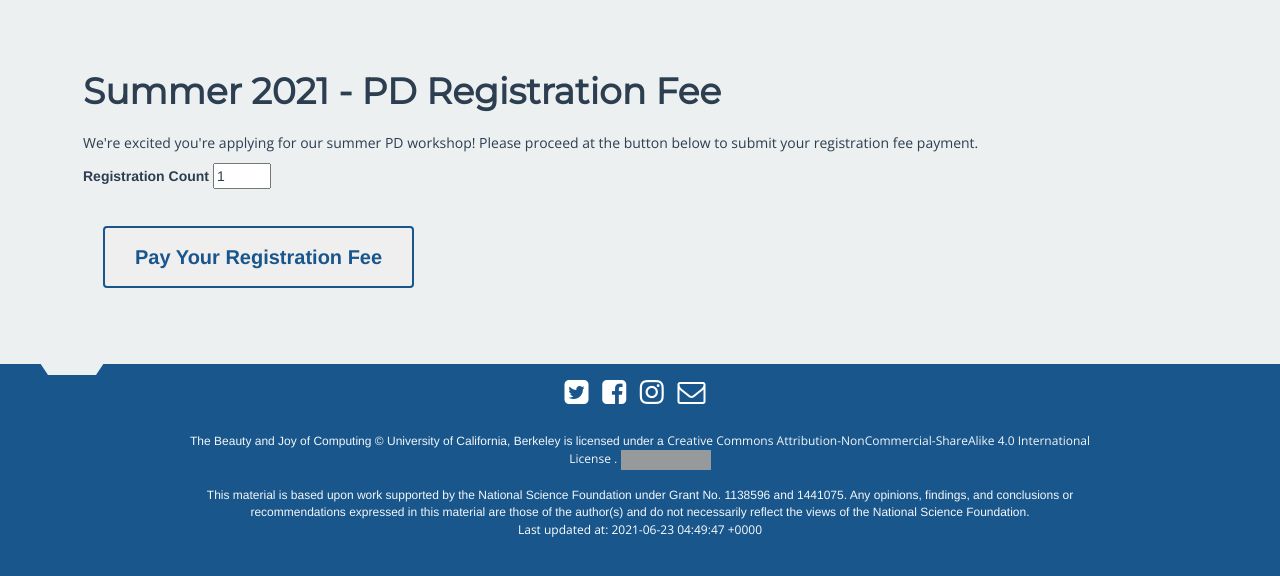
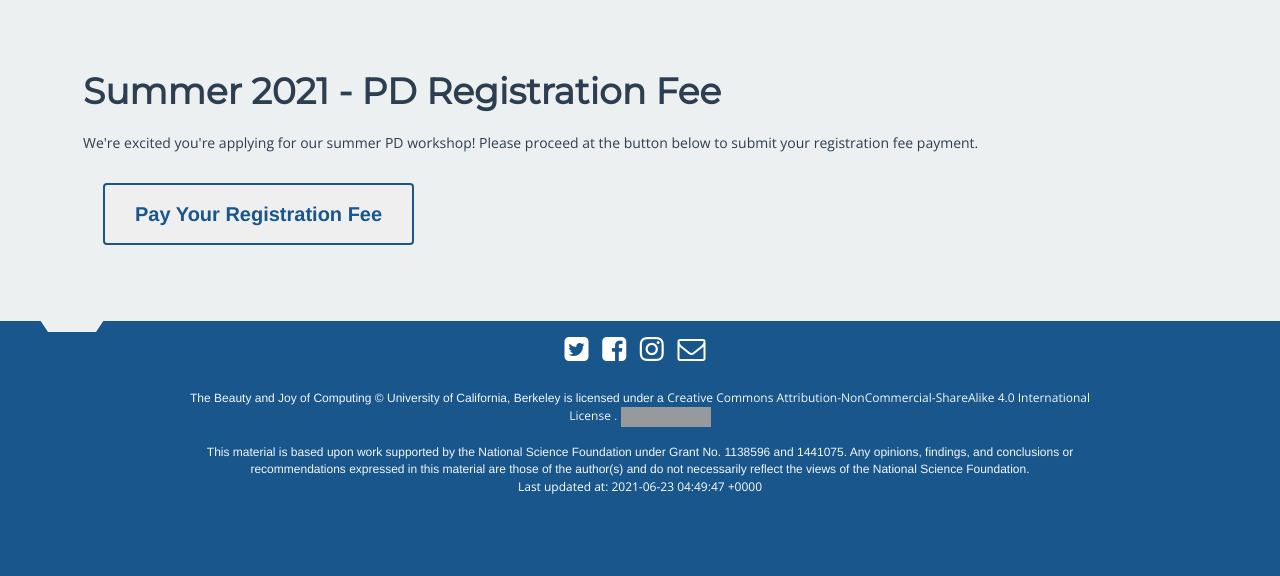
Before and after one commit to beautyjoy/beautyjoy.github.io, a Jekyll site: the page built from payment/index.html, in a window 1280 px wide and 1008 px high, cut to the strip 430-1006 px from the top of the window. Built offline with Jekyll 4.4.1, drawn with Linux system fonts in a browser that asks for light colours; grey boxes are pictures that could not be loaded.

Commit message:
Undo changes to the payments page

```diff
--- a/payment/index.html
+++ b/payment/index.html
@@ -14,12 +14,7 @@ permalink: /payment/
 
       <h1>Summer 2021 - PD Registration Fee</h1>
       <p>We're excited you're applying for our summer PD workshop! Please proceed at the button below to submit your registration fee payment.</p>
-      <div class="form-group">
-        <label for="registration_count" class="">Registration Count</label>
-        <input class="form-input js-registration-qty" type="number" min="1" step="1" default="1" name="registration_count" max="10" value="1"/>
-      </div>
       <button
-        type="button"
         class="btn"
         data-checkout-mode="payment"
         data-price-id="price_1IBbYWLn2wZ1DCXhHDXLUjJ0"
@@ -50,7 +45,7 @@ permalink: /payment/
     button.addEventListener('click', function (e) {
       var mode = e.target.dataset.checkoutMode;
       var priceId = e.target.dataset.priceId;
-      var items = [{ price: priceId, quantity: +$('.js-registration-qty').val() }];
+      var items = [{ price: priceId, quantity: 1 }];
 
       // Make the call to Stripe.js to redirect to the checkout page
       // with the sku or plan ID.
```
